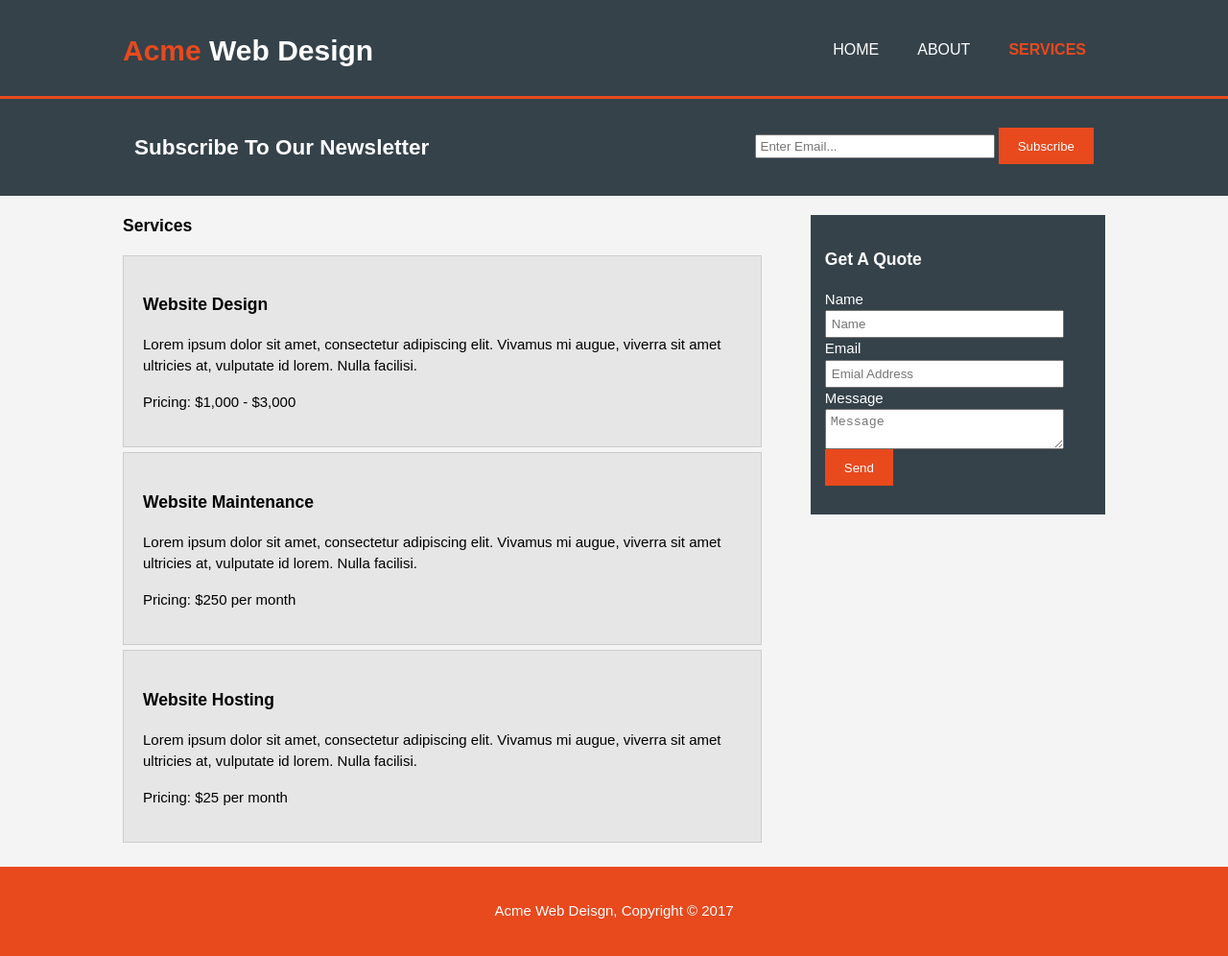
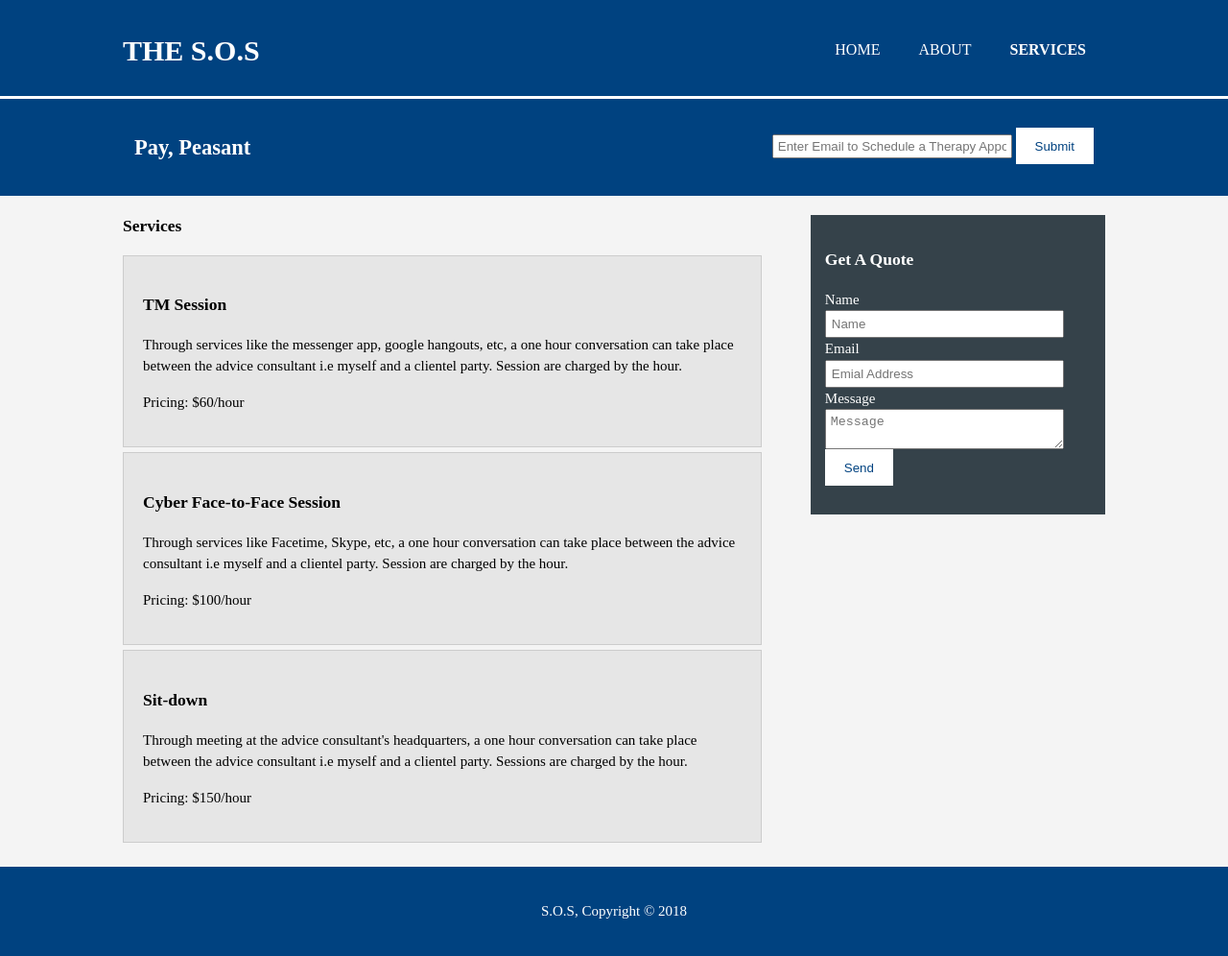
Before and after one commit to stressedoutstudent/stressedoutstudent.github.io, a plain HTML site: page services.html in a window 1280 px wide. Shown: the whole page at 96% size. Drawn offline with Linux system fonts and the light colour scheme.

Commit message:
pleasework

```diff
--- a/css/style.css
+++ b/css/style.css
@@ -1,5 +1,5 @@
  body{
-  font: 15px/1.5 Arial, Helvetica,sans-serif;
+  font: 15px/1.5 American Typewriter;
   padding:0;
   margin:0;
   background-color:#f4f4f4;
@@ -19,11 +19,11 @@ ul{
 
 .button_1{
   height:38px;
-  background:#e8491d;
+  background:#ffffff;
   border:0;
   padding-left: 20px;
   padding-right:20px;
-  color:#ffffff;
+  color:#004280;
 }
 
 .dark{
@@ -36,11 +36,11 @@ ul{
 
 /* Header **/
 header{
-  background:#35424a;
+  background:#004280;
   color:#ffffff;
   padding-top:30px;
   min-height:70px;
-  border-bottom:#e8491d 3px solid;
+  border-bottom:#ffffff 3px solid;
 }
 
 header a{
@@ -70,7 +70,7 @@ header nav{
 }
 
 header .highlight, header .current a{
-  color:#e8491d;
+  color:#ffffff;
   font-weight:bold;
 }
 
@@ -82,7 +82,7 @@ header a:hover{
 /* Showcase */
 #showcase{
   min-height:400px;
-  background:url('../img/showcase.jpg') no-repeat 0 -400px;
+  background:url('../img/starrynight.gif') no-repeat 0 -400px;
   text-align:center;
   color:#ffffff;
 }
@@ -101,7 +101,7 @@ header a:hover{
 #newsletter{
   padding:15px;
   color:#ffffff;
-  background:#35424a
+  background:#004280
 }
 
 #newsletter h1{
@@ -166,7 +166,7 @@ footer{
   padding:20px;
   margin-top:20px;
   color:#ffffff;
-  background-color:#e8491d;
+  background-color:#004280;
   text-align: center;
 }
 
--- a/services.html
+++ b/services.html
@@ -12,7 +12,7 @@
     <header>
       <div class="container">
         <div id="branding">
-          <h1><span class="highlight">Acme</span> Web Design</h1>
+          <h1><span class="highlight">THE</span> S.O.S</h1>
         </div>
         <nav>
           <ul>
@@ -26,10 +26,10 @@
 
     <section id="newsletter">
       <div class="container">
-        <h1>Subscribe To Our Newsletter</h1>
+        <h1>Pay, Peasant</h1>
         <form>
-          <input type="email" placeholder="Enter Email...">
-          <button type="submit" class="button_1">Subscribe</button>
+          <input type="email" placeholder="Enter Email to Schedule a Therapy Appointment">
+          <button type="submit" class="button_1">Submit</button>
         </form>
       </div>
     </section>
@@ -40,19 +40,19 @@
           <h1 class="page-title">Services</h1>
           <ul id="services">
             <li>
-              <h3>Website Design</h3>
-              <p>Lorem ipsum dolor sit amet, consectetur adipiscing elit. Vivamus mi augue, viverra sit amet ultricies at, vulputate id lorem. Nulla facilisi.</p>
-						  <p>Pricing: $1,000 - $3,000</p>
+              <h3>TM Session</h3>
+              <p>Through services like the messenger app, google hangouts, etc, a one hour conversation can take place between the advice consultant i.e myself and a clientel party. Session are charged by the hour. </p>
+						  <p>Pricing: $60/hour</p>
             </li>
             <li>
-              <h3>Website Maintenance</h3>
-              <p>Lorem ipsum dolor sit amet, consectetur adipiscing elit. Vivamus mi augue, viverra sit amet ultricies at, vulputate id lorem. Nulla facilisi.</p>
-						  <p>Pricing: $250 per month</p>
+              <h3>Cyber Face-to-Face Session</h3>
+              <p>Through services like Facetime, Skype, etc, a one hour conversation can take place between the advice consultant i.e myself and a clientel party. Session are charged by the hour. </p>
+						  <p>Pricing: $100/hour</p>
             </li>
             <li>
-              <h3>Website Hosting</h3>
-              <p>Lorem ipsum dolor sit amet, consectetur adipiscing elit. Vivamus mi augue, viverra sit amet ultricies at, vulputate id lorem. Nulla facilisi.</p>
-						  <p>Pricing: $25 per month</p>
+              <h3>Sit-down</h3>
+              <p>Through meeting at the advice consultant's headquarters, a one hour conversation can take place between the advice consultant i.e myself and a clientel party. Sessions are charged by the hour. </p>
+						  <p>Pricing: $150/hour</p>
             </li>
           </ul>
         </article>
@@ -81,7 +81,7 @@
     </section>
 
     <footer>
-      <p>Acme Web Deisgn, Copyright &copy; 2017</p>
+      <p>S.O.S, Copyright &copy; 2018</p>
     </footer>
   </body>
 </html>
```
Also changed, not shown: about.html (+10 -17 lines), index.html (+18 -19 lines), img/.png (renamed from img/Discord_reading.png), img/starrynight.gif (added), img/tj1.gif (added), img/tj2.gif (added), 1 other file.
